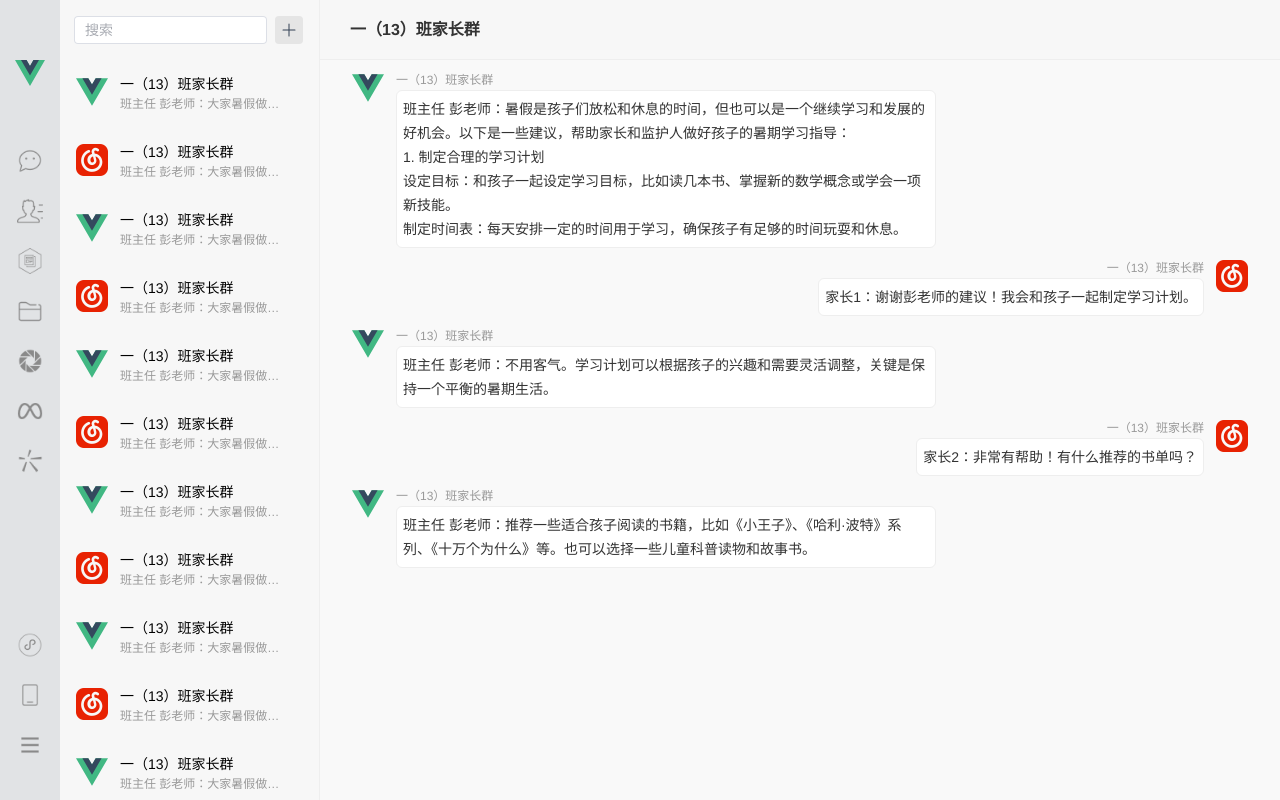
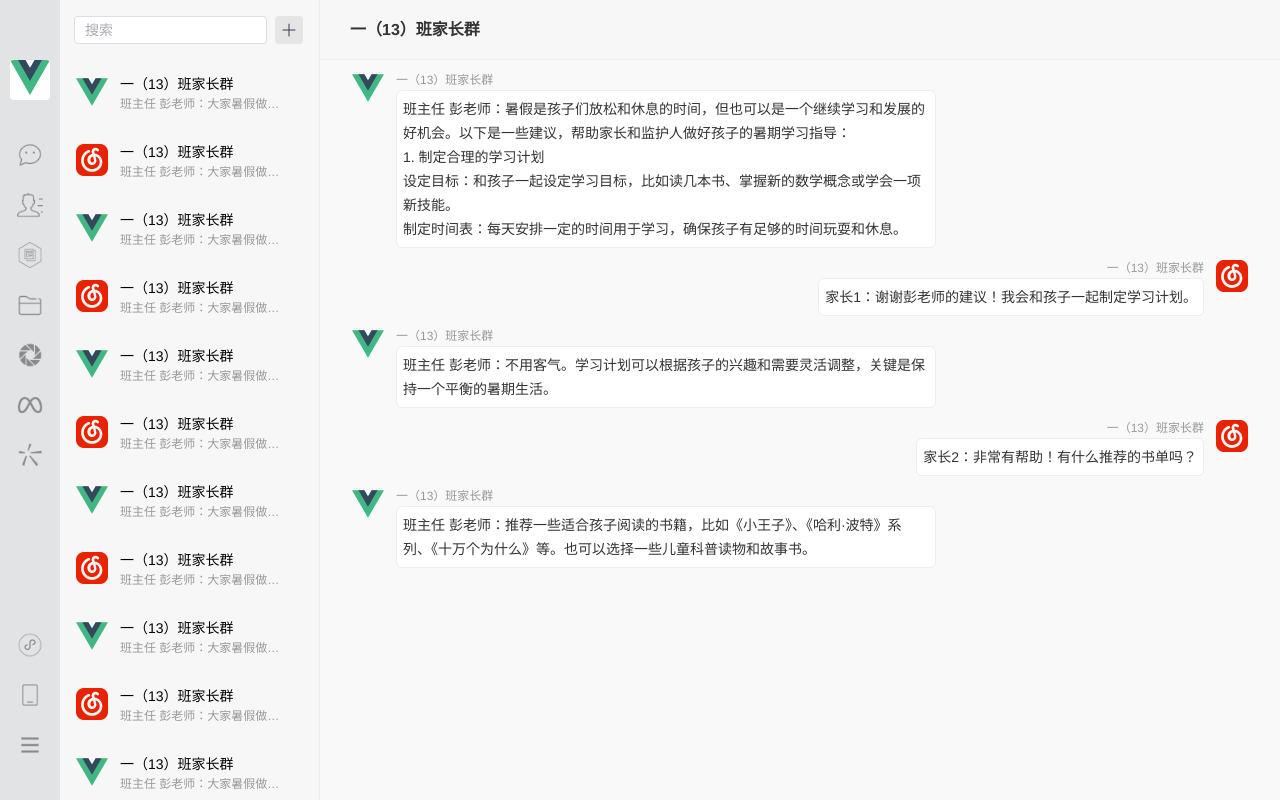
Before and after one commit to bobo88/VUE3-Electron-chat, a Vue app: page /#/chat in a window 1280 px wide. Built offline with nearby package versions, Linux system fonts and the light colour scheme.

Commit message:
perf: 样式调整

```diff
--- a/src/components/layout/menu/Menu.vue
+++ b/src/components/layout/menu/Menu.vue
@@ -1,6 +1,8 @@
 <template>
   <div class="menu-box">
-    <h3><img src="@/assets/logo.svg" width="30" height="30" alt="" /></h3>
+    <h3 class="user-info">
+      <img src="@/assets/logo.svg" width="40" height="40" alt="" />
+    </h3>
     <ul class="hot-route-list">
       <li><img src="@/assets/img/chat.png" alt="" /></li>
       <li><img src="@/assets/img/user.png" alt="" /></li>
@@ -31,10 +33,18 @@
   z-index: 999;
   left: 0;
   top: 0;
-  padding: 60px 15px 30px;
+  padding: 60px 10px 30px;
   background: #e1e3e5;
+  .user-info {
+    margin: 0 auto;
+    width: 40px;
+    height: 40px;
+    border-radius: 4px;
+    overflow: hidden;
+    background: #fff;
+  }
   .hot-route-list {
-    padding: 60px 0;
+    padding: 40px 5px 60px;
     li {
       margin-bottom: 20px;
       padding: 2px 2px;
@@ -49,7 +59,8 @@
   .footer-mgt-list {
     position: absolute;
     bottom: 20px;
-    left: 15px;
+    left: 10px;
+    padding: 0 5px;
     li {
       margin-bottom: 20px;
       padding: 2px 2px;
```
